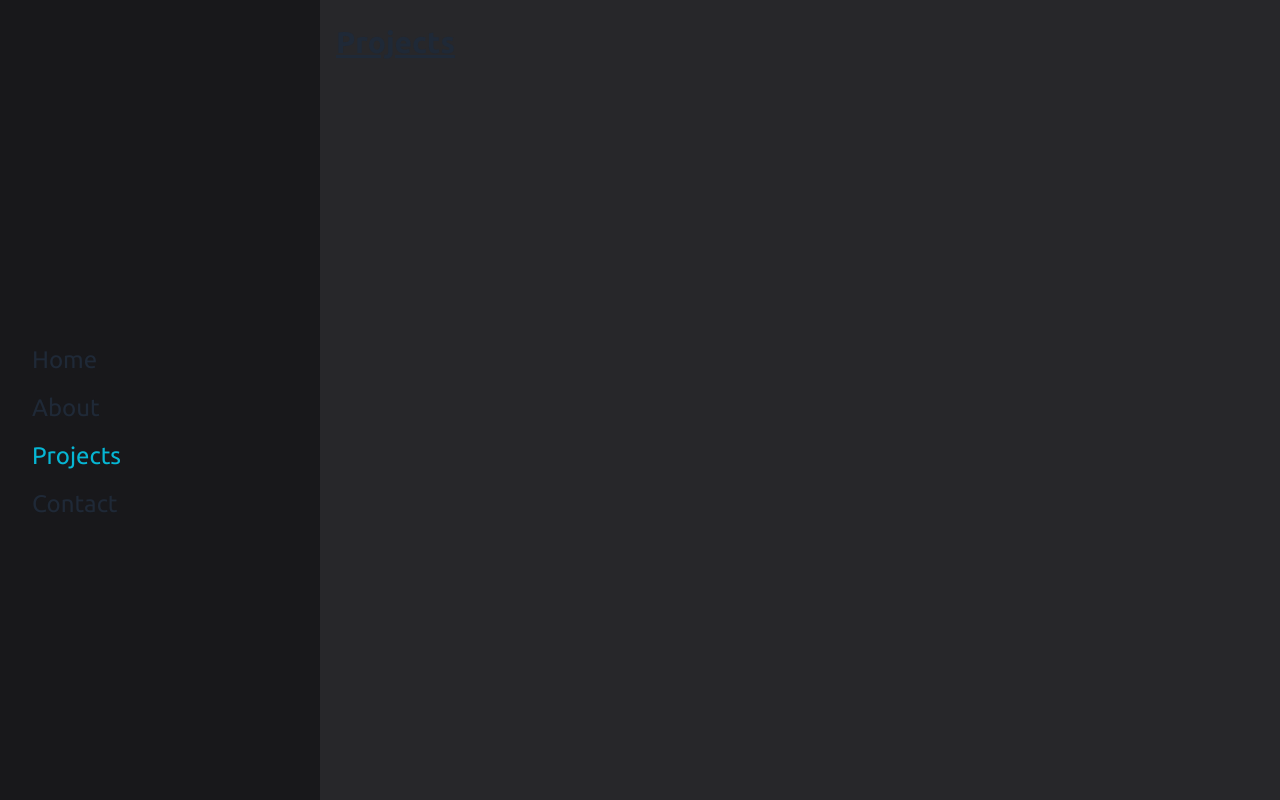
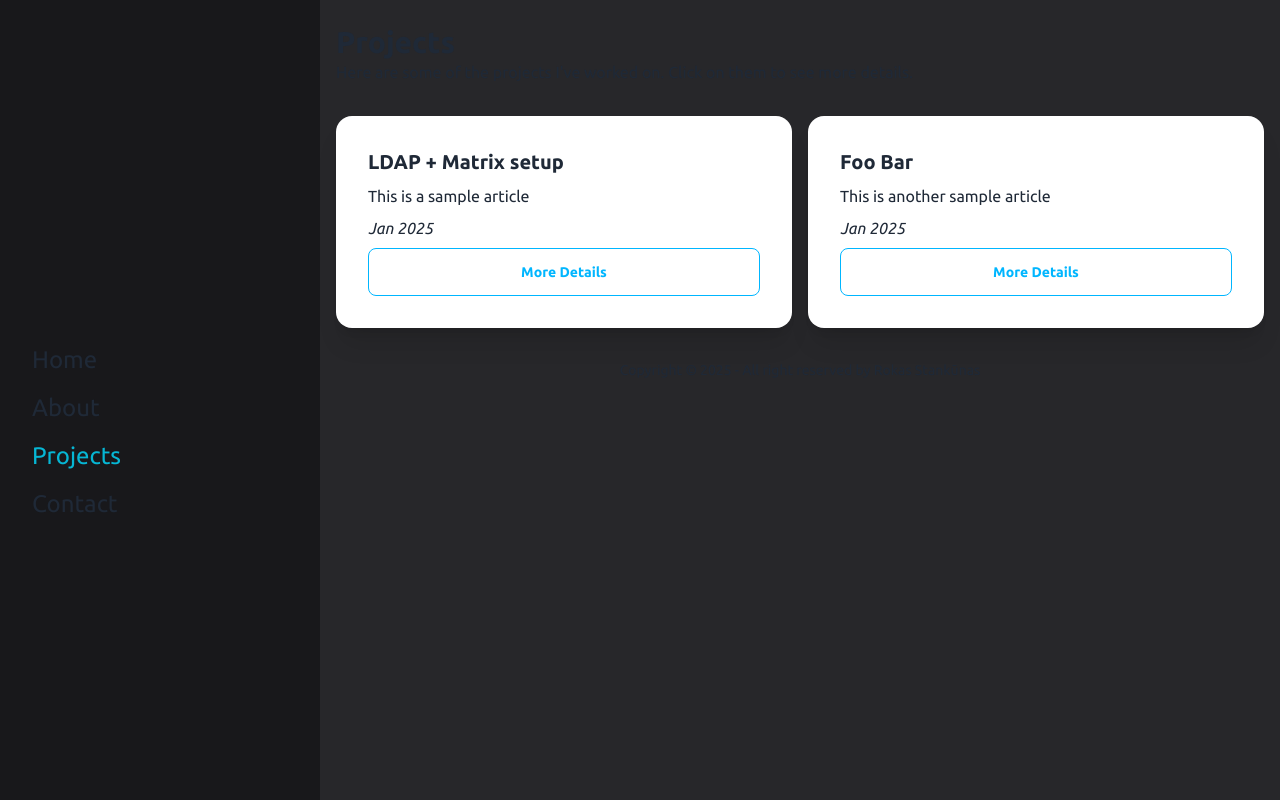
Before and after one commit to archlich03/spa-website, a Vue app: page /projects in a window 1280 px wide. Built offline with nearby package versions, Linux system fonts and the light colour scheme.

Commit message:
implemented temporary version of projects page

```diff
--- a/index.html
+++ b/index.html
@@ -2,7 +2,9 @@
 <html lang="">
   <head>
     <meta charset="UTF-8">
-    <link rel="icon" href="/favicon.ico">
+    <!--
+      <link rel="icon" href="/favicon.ico">
+    -->
     <meta name="viewport" content="width=device-width, initial-scale=1.0">
     <title>Loading...</title>
   </head>
--- /dev/null
+++ b/src/assets/metadata.json
@@ -0,0 +1,25 @@
+{
+    "count": 2,
+    "articles": [
+        {
+            "id": "ldap-matrix",
+            "seo": {
+                "title": "LDAP + Matrix setup",
+                "description": "This is a sample article",
+                "image": "https://picsum.photos/200/300",
+                "created_at": "Jan 2025"
+            },
+            "keywords": ["hello", "world"]
+        },
+        {
+            "id": "foo-bar",
+            "seo": {
+                "title": "Foo Bar",
+                "description": "This is another sample article",
+                "image": "https://picsum.photos/200/301",
+                "created_at": "Jan 2025"
+            },
+            "keywords": ["foo", "bar"]
+        }
+    ]
+}
--- a/src/router/index.js
+++ b/src/router/index.js
@@ -27,7 +27,7 @@ const router = createRouter({
       component: ProjectsView,
     },
     {
-      path: '/project/:id',
+      path: '/project/:name',
       name: 'project',
       component: ProjectsView,
       props: true,
--- a/src/views/Projects.vue
+++ b/src/views/Projects.vue
@@ -1,6 +1,11 @@
 <script setup>
-import { onMounted } from 'vue';
+import { ref, onMounted } from 'vue';
 import Header from '@/components/Header.vue'
+import Footer from '@/components/Footer.vue';
+import articleData from '../assets/metadata.json'
+
+const articleCount = ref(articleData.count);
+const articles = ref(articleData.articles);
 
 onMounted(() => {
     document.title = "Projects | Rokas Stankūnas";
@@ -9,8 +14,24 @@ onMounted(() => {
 
 <template>
     <Header>
-        <h1 class="text-3xl font-bold underline">
+        <h1 class="text-3xl font-bold">
             Projects
         </h1>
+        <p>
+            Here are some of the projects I've worked on. Click on them to see more details.
+        </p>
+        <div class="grid grid-cols-1 md:grid-cols-2 gap-4 mt-8">
+            <div v-for="article in articles" :key="article.id" class="card w-full bg-base-100 shadow-xl">
+                <div class="card-body">
+                    <h2 class="card-title">{{ article.seo.title }}</h2>
+                    <h3 class="card-subtitle">{{ article.seo.description }}</h3>
+                    <p class="italic">{{ article.seo.created_at }}</p>
+                    <a :href="`/projects/${article.id}`" rel="noopener noreferrer" class="btn btn-outline btn-info">
+                        More Details
+                    </a>
+                </div>
+            </div>
+        </div>
+        <Footer />
     </Header>
 </template>
```
Also changed, not shown: src/assets/articles/ldap-matrix.md (added).
